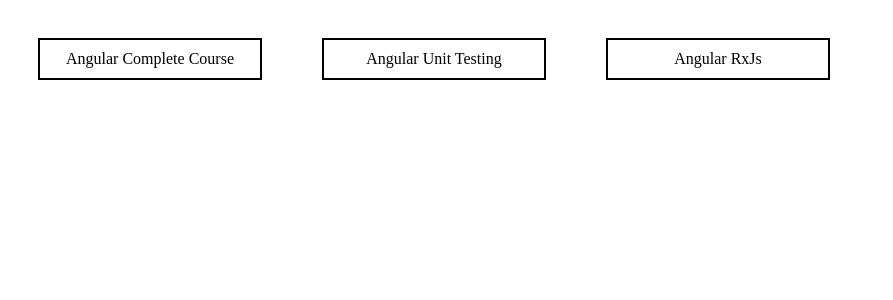
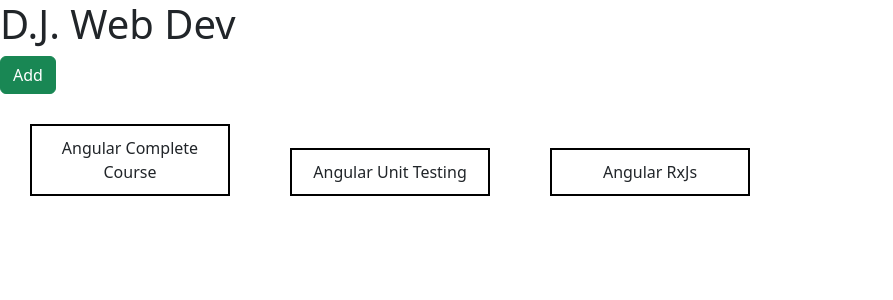
Before and after one commit to zrodriguezperez/mation, an Angular app: page / in a window 1280 px wide. Shown: the top 300 px of the page, without its empty margins (0-893 px from the left). Built offline with nearby package versions, Linux system fonts and the light colour scheme.

Commit message:
application wide style

```diff
--- a/angular.json
+++ b/angular.json
@@ -25,9 +25,12 @@
               "src/assets"
             ],
             "styles": [
+              "node_modules/bootstrap/dist/css/bootstrap.min.css",
               "src/styles.css"
             ],
-            "scripts": []
+            "scripts": [
+              "node_modules/bootstrap/dist/js/bootstrap.min.js"
+            ]
           },
           "configurations": {
             "production": {
--- a/package.json
+++ b/package.json
@@ -18,6 +18,7 @@
     "@angular/platform-browser": "^16.1.0",
     "@angular/platform-browser-dynamic": "^16.1.0",
     "@angular/router": "^16.1.0",
+    "bootstrap": "^5.3.2",
     "rxjs": "~7.8.0",
     "tslib": "^2.3.0",
     "zone.js": "~0.13.0"
--- a/src/app/app.component.html
+++ b/src/app/app.component.html
@@ -1,3 +1,8 @@
+<div>
+    <h1>D.J. Web Dev</h1>
+    <button class="btn btn-success">Add</button>
+</div>
+
 <app-course
     *ngFor="let course of courses"
     [course]="course"
--- a/src/index.html
+++ b/src/index.html
@@ -6,6 +6,7 @@
   <base href="/">
   <meta name="viewport" content="width=device-width, initial-scale=1">
   <link rel="icon" type="image/x-icon" href="favicon.ico">
+
 </head>
 <body>
   <app-root></app-root>
```
Also changed, not shown: 1 other file (tests, documents, lock files or other folders).
